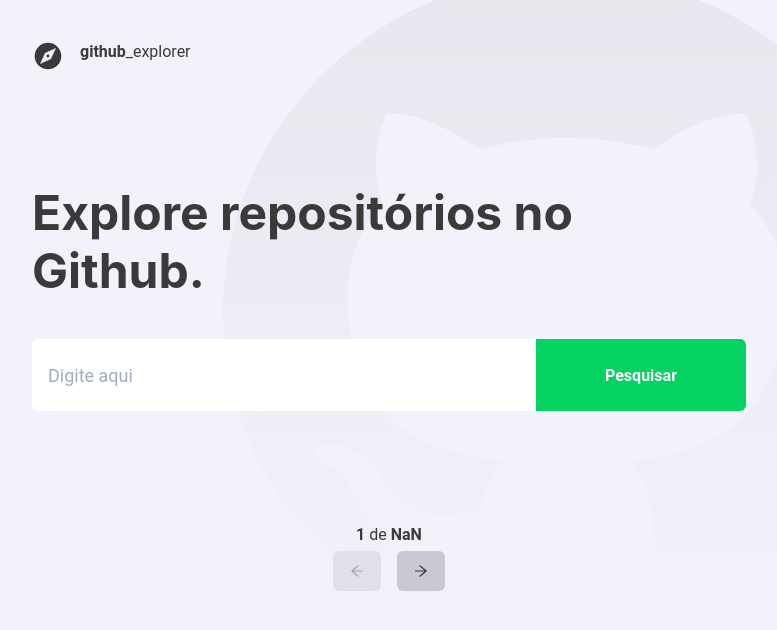
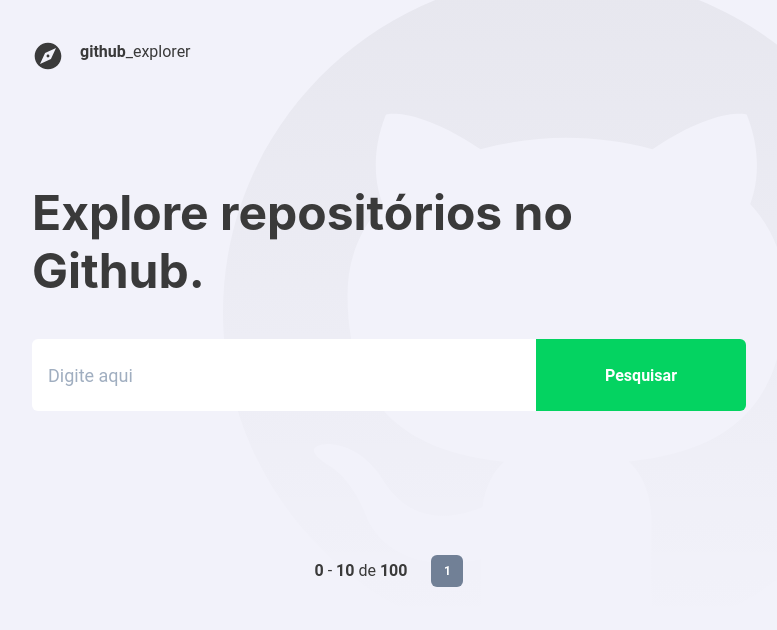
Before and after one commit to michelwene/Github-explorer, a Next.js app: page / in a window 1280 px wide. Shown: the top 630 px of the page, without its empty margins (251-1028 px from the left). Built offline with nearby package versions, Linux system fonts and the light colour scheme.

Commit message:
feat: add component pagination

```diff
--- /dev/null
+++ b/src/components/Pagination/PaginationItem.tsx
@@ -0,0 +1,43 @@
+import { Button } from "@chakra-ui/react";
+
+interface PaginationItemProps {
+  pageNumber: number;
+  isCurrent?: boolean;
+}
+
+export function PaginationItem({
+  isCurrent = false,
+  pageNumber,
+}: PaginationItemProps) {
+  if (isCurrent) {
+    return (
+      <Button
+        size="sm"
+        fontSize="xs"
+        width="4"
+        colorScheme="green"
+        disabled
+        _disabled={{
+          bg: "gray.500",
+          cursor: "default",
+        }}
+      >
+        {pageNumber}
+      </Button>
+    );
+  }
+
+  return (
+    <Button
+      size="sm"
+      fontSize="xs"
+      width="4"
+      bg="gray.100"
+      _hover={{
+        bg: "gray.300",
+      }}
+    >
+      {pageNumber}
+    </Button>
+  );
+}
--- /dev/null
+++ b/src/components/Pagination/index.tsx
@@ -0,0 +1,89 @@
+import { Box, Button, HStack, Stack, Text } from "@chakra-ui/react";
+import { PaginationItem } from "./PaginationItem";
+
+interface PaginationProps {
+  totalCountOfRegisters: number;
+  registersPerPage?: number;
+  currentPage?: number;
+  onPageChange: (page: number) => void;
+}
+
+const siblingsCount = 1;
+
+function generatePagesArray(from: number, to: number) {
+  return [...new Array(to - from)]
+    .map((_, index) => {
+      return from + index + 1;
+    })
+    .filter((page) => page > 0);
+}
+
+export default function Pagination({
+  totalCountOfRegisters,
+  registersPerPage = 10,
+  currentPage = 1,
+  onPageChange,
+}: PaginationProps) {
+  const lastPage = Math.ceil(totalCountOfRegisters / registersPerPage);
+
+  const PreviousPage =
+    currentPage > 1
+      ? generatePagesArray(currentPage - 1 - siblingsCount, currentPage - 1)
+      : [];
+
+  const NextPages =
+    currentPage < lastPage
+      ? generatePagesArray(
+          currentPage,
+          Math.min(currentPage + siblingsCount, lastPage)
+        )
+      : [];
+  return (
+    <Stack
+      direction={["column", "row"]}
+      mt="8"
+      justify="space-between"
+      align="center"
+      spacing="6"
+    >
+      <Box>
+        <strong>0</strong> - <strong>10</strong> de <strong>100</strong>
+      </Box>
+      <Stack spacing="2" direction="row">
+        {currentPage > 1 + siblingsCount && (
+          <>
+            <PaginationItem pageNumber={1} />
+            {currentPage > 2 + siblingsCount && (
+              <Text color="gray.300" width="8" textAlign="center">
+                ...
+              </Text>
+            )}
+          </>
+        )}
+
+        {PreviousPage.length > 0 &&
+          PreviousPage.map((page) => {
+            return <PaginationItem key={page} pageNumber={page} />;
+          })}
+
+        <PaginationItem pageNumber={currentPage} isCurrent />
+
+        {NextPages.length > 0 &&
+          NextPages.map((page) => {
+            return <PaginationItem key={page} pageNumber={page} />;
+          })}
+
+        {currentPage + siblingsCount < lastPage && (
+          <>
+            {currentPage + 1 + siblingsCount < lastPage && (
+              <Text color="gray.300" width="8" textAlign="center">
+                ...
+              </Text>
+            )}
+            <PaginationItem pageNumber={lastPage} />
+          </>
+        )}
+      </Stack>
+    </Stack>
+  );
+}
--- a/src/pages/index.tsx
+++ b/src/pages/index.tsx
@@ -16,10 +16,7 @@
 import { api } from "../services/api";
 import { useState } from "react";
 import { IRepositoryData } from "../types/repository";
-import { AiOutlineArrowLeft, AiOutlineArrowRight } from "react-icons/ai";
-import Link from "next/link";
-import Router from "next/router";
-import { GetServerSideProps } from "next";
+import Pagination from "../components/Pagination";
 
 type FormInputFields = {
   name?: string;
@@ -71,18 +68,6 @@
     }
   }
 
-  const handleNextPage = () => {
-    if (page < totalPages) {
-      setPage(page + 1);
-    }
-  };
-
-  const handlePreviousPage = () => {
-    if (page > 1) {
-      setPage(page - 1);
-    }
-  };
-
   return (
     <VStack as="section" maxWidth="714px" spacing={28} align="flex-start">
       <Logo />
@@ -132,20 +117,11 @@
             />
           </>
         ))}
-        <Flex flexDirection="column" gap="1" align="center">
-          <Text>
-            <strong>{page}</strong> de{" "}
-            <strong>{Math.ceil(totalPages / 5)}</strong>
-          </Text>
-          <HStack spacing={4}>
-            <Button onClick={handlePreviousPage} disabled={page === 1}>
-              <AiOutlineArrowLeft />
-            </Button>
-            <Button onClick={handleNextPage} disabled={page === totalPages}>
-              <AiOutlineArrowRight />
-            </Button>
-          </HStack>
-        </Flex>
+        <Pagination
+          totalCountOfRegisters={totalPages}
+          currentPage={page}
+          onPageChange={() => {}}
+        />
       </VStack>
     </VStack>
   );
```
